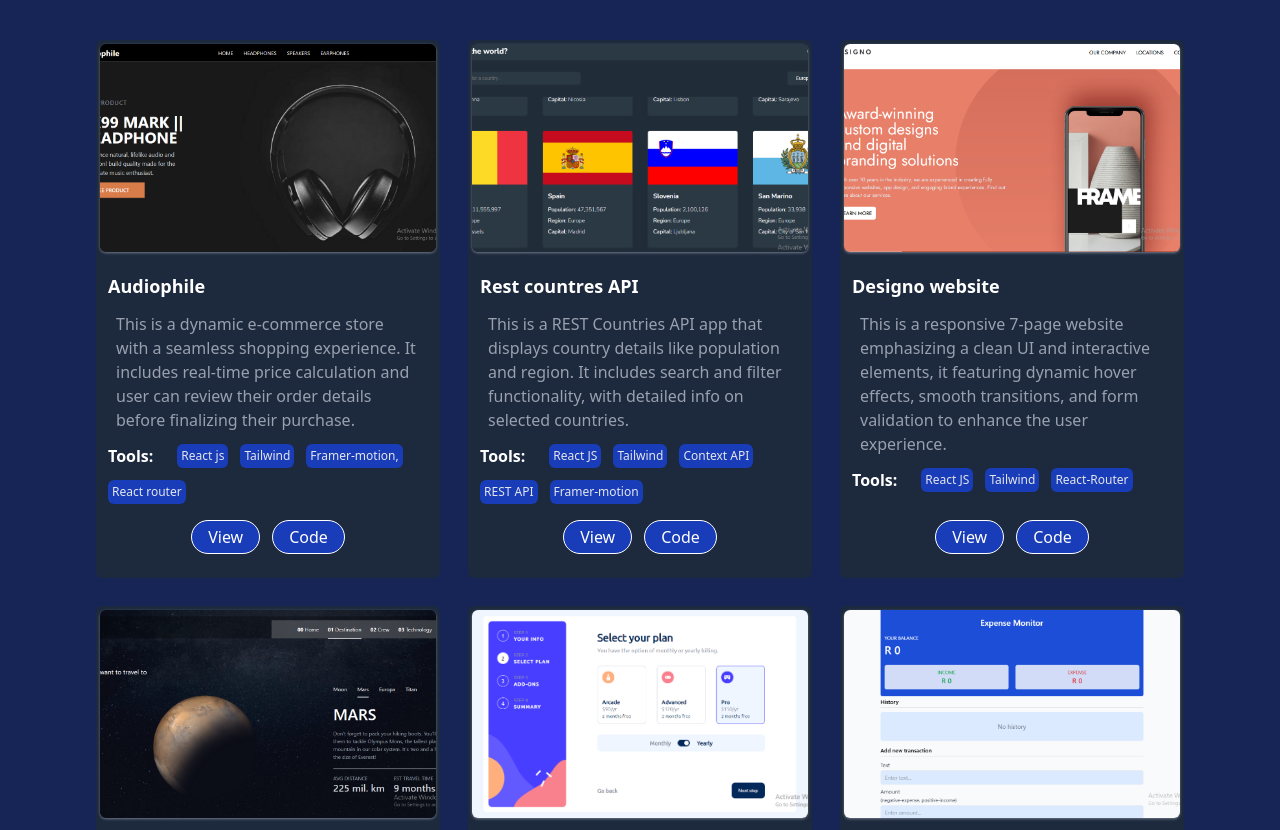
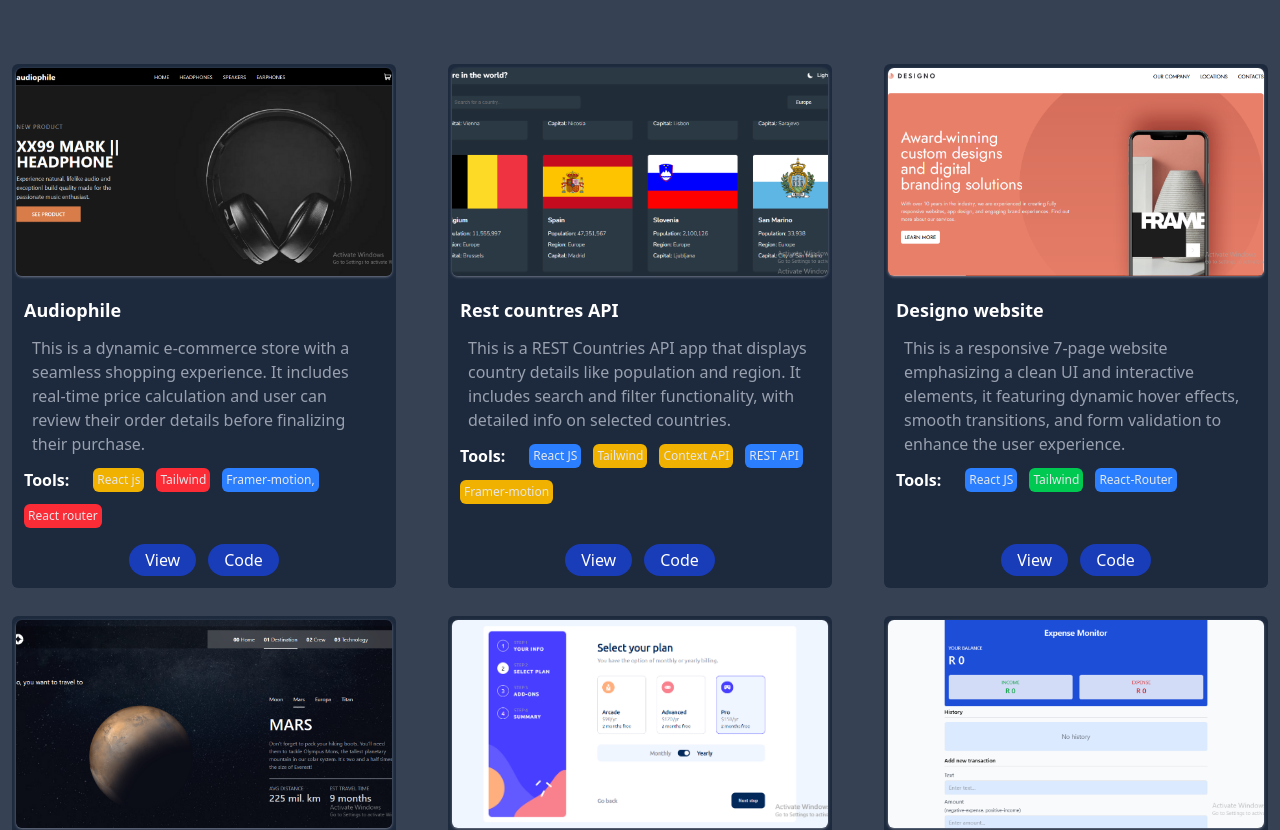
Before and after one commit to FrancoRaymond/projects, a React (Vite) app: page / in a window 1280 px wide. Shown: the top 830 px of the page. Built offline with nearby package versions, Linux system fonts and the light colour scheme.

Commit message:
updated styles

```diff
--- a/src/App.jsx
+++ b/src/App.jsx
@@ -2,17 +2,19 @@ import React from 'react'
 import { projects } from './assets/data/data.js';
 
 function App() {
-
+const colors = ['bg-blue-500', 'bg-red-500', 'bg-green-500', 'bg-yellow-500']
 
   return (
-    <div className='grid grid-cols-1 gap-7 sm:grid-cols-2 lg:grid-cols-3 py-10 px-3 sm:px-7 md:px-14 lg:px-24'>
+    <div className='py-16'>
+      <div className='grid grid-cols-1 gap-7 sm:grid-cols-2 lg:grid-cols-3'>
         {
           projects.map(project => (
             <article
               key={project.id}
               className='max-w-96 mx-auto h-full flex flex-col bg-slate-800 rounded-md pb-3'
+
             >
-            <img src={project.image} alt={project.name + ' interface'} loading="lazy"  className=' m-1 rounded-md h-52  object-cover shadow-sm shadow-gray-500'/>
+              <img src={project.image} alt={'screenshot of ' + project.name + ' interface'} loading="lazy"  className=' m-1 rounded-md h-52  object-cover shadow-sm shadow-gray-500'/>
               <div className='px-3 py-4 flex-grow'>
                 <p className='text-white font-semibold text-lg'>{project.name}</p>
                 <p className='text-gray-400 px-2 mt-3'>{project.description}</p>
@@ -20,20 +22,20 @@ function App() {
                   <span className='tools font-semibold text-white'>Tools:</span> <br />
                   {
                     project.tools.map((tool, index) => (
-                    <p key={index} className='text-xs text-gray-200 p-1 rounded-md bg-blue-800 bg-opacity-50'>{tool}</p>
+                      <p key={index} className={`text-xs text-gray-200 p-1 rounded-md ${colors[Math.floor(Math.random() * colors.length)]} bg-opacity-50`}>{tool}</p>
                     ))
                   }
                 </div>
               </div>
-            <div className='flex gap-3 w-fit mx-auto mb-3'>
+              <div className='flex gap-3 w-fit mx-auto'>
                 <button
-                className='flex items-center  mt-auto py-1 w-fit px-4 gap-2 text-white border border-white rounded-3xl bg-blue-800 cursor-pointer'
+                  className='flex items-center cursor-pointer mt-auto py-1 w-fit px-4 gap-2 text-white bg-blue-800 rounded-3xl'
                   onClick={() => window.open(project.link)}
                 >
                   View
                 </button>
                 <button
-                className='flex items-center  mt-auto py-1 w-fit px-4 gap-2 text-white border border-white rounded-3xl bg-blue-800 cursor-pointer'
+                  className='flex items-center cursor-pointer mt-auto py-1 w-fit px-4 gap-2 text-white bg-blue-800 rounded-3xl'
                   onClick={() => window.open(project.code)}
                 >
                   Code
@@ -43,6 +45,7 @@ function App() {
           ))
         }
       </div>
+    </div>
   )
 }
 
--- a/src/index.css
+++ b/src/index.css
@@ -1,5 +1,5 @@
 @import "tailwindcss";
 
 body{
-  @apply bg-blue-950
+  @apply bg-gray-700
 }
```
Lines whose indentation alone changed are shown as unchanged.
